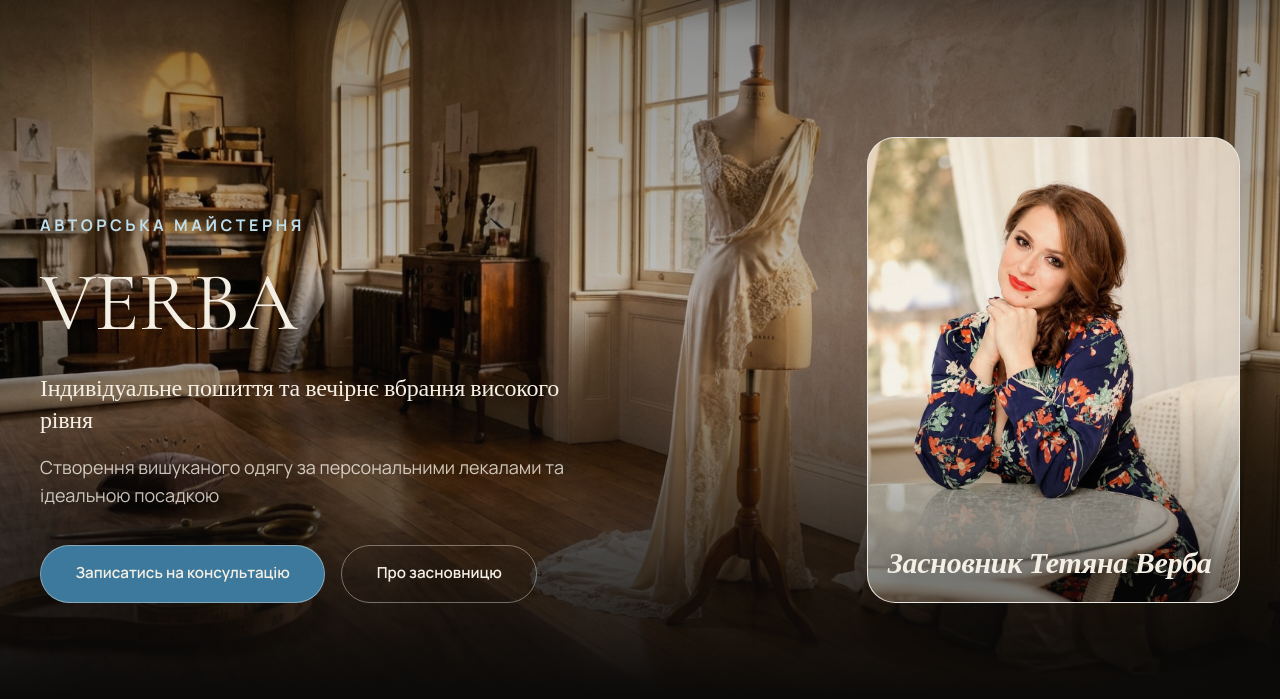
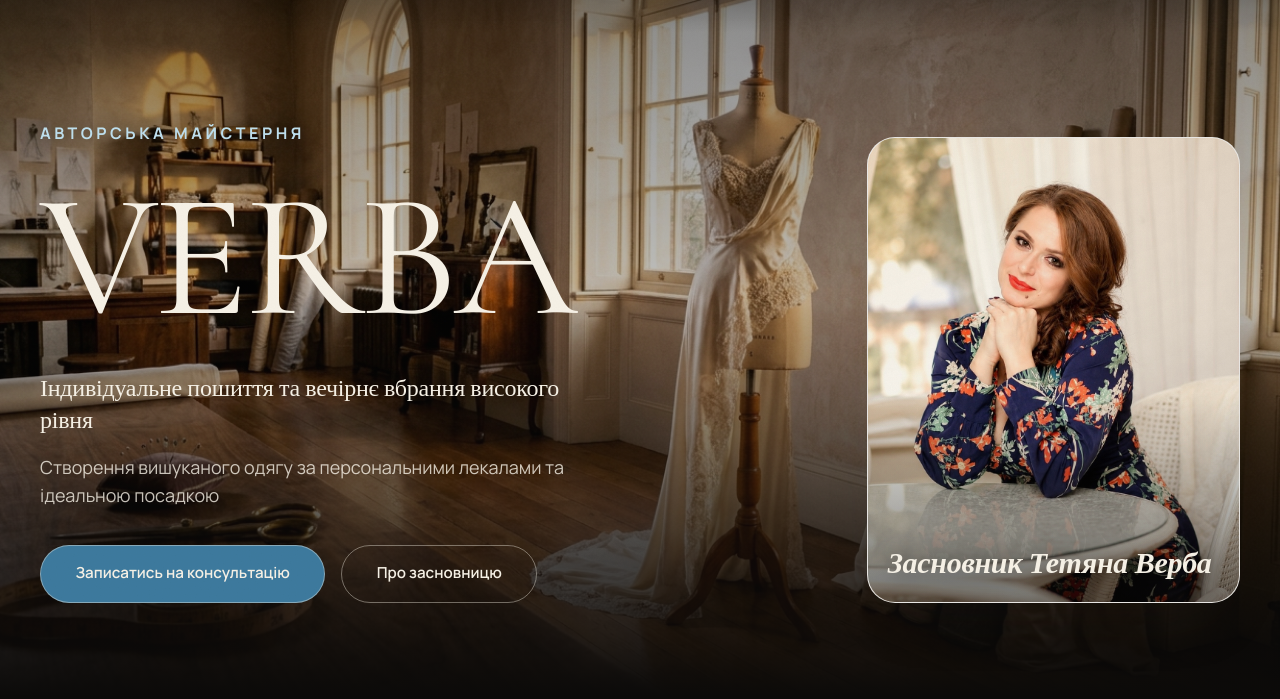
Before and after one commit to GritsenkoIvanKPI/verba, a website: page index.html in a window 1280 px wide. Shown: the part 101-800 px from the top of the page. Drawn offline with nearby package versions, Linux system fonts and the light colour scheme.

Commit message:
Make hero headline much larger and more prominent

```diff
--- a/index.html
+++ b/index.html
@@ -375,7 +375,7 @@
     <div class="grid lg:grid-cols-12 gap-10 items-end">
       <div class="lg:col-span-8 reveal">
         <p class="tracking-label uppercase text-sky text-sm md:text-base font-bold mb-6 drop-shadow-[0_2px_10px_rgba(0,0,0,0.7)]" data-i18n="hero.eyebrow">Авторська майстерня</p>
-        <h1 class="font-display text-[11vw] leading-[1.02] sm:text-6xl md:text-6xl lg:text-[4.4rem] xl:text-[5.2rem] text-cream" data-i18n-html="hero.headline">VERBA</h1>
+        <h1 class="font-display text-[20vw] leading-[0.95] tracking-[-0.02em] sm:text-9xl md:text-9xl lg:text-[9rem] xl:text-[11rem] text-cream" data-i18n-html="hero.headline">VERBA</h1>
         <p class="mt-7 max-w-xl font-display text-xl md:text-2xl text-cream leading-[1.4]" data-i18n="hero.subtitle1">Індивідуальне пошиття та вечірнє вбрання високого рівня</p>
         <p class="mt-4 max-w-xl text-base md:text-lg text-cream/80 leading-[1.7]" data-i18n="hero.subtitle2">Створення вишуканого одягу за персональними лекалами та ідеальною посадкою</p>
         <div class="mt-9 flex flex-wrap items-center gap-4">
```
